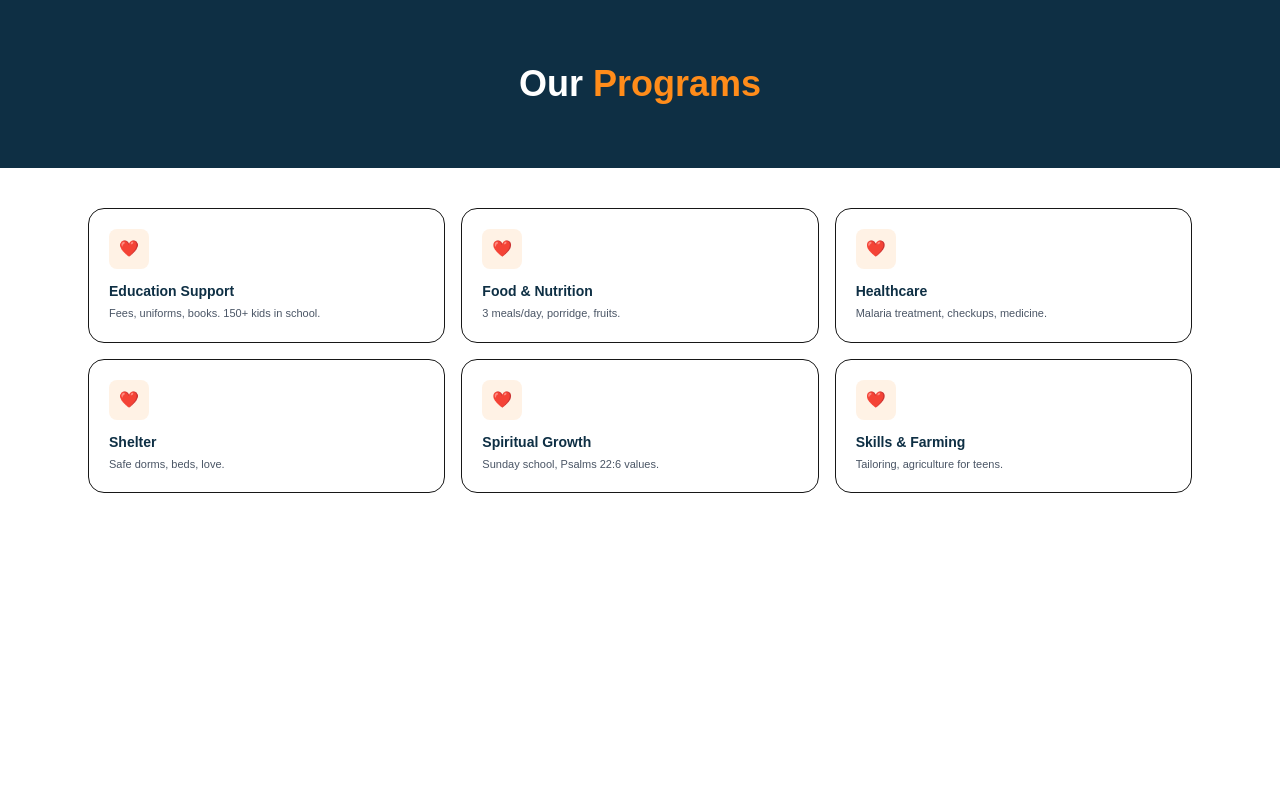
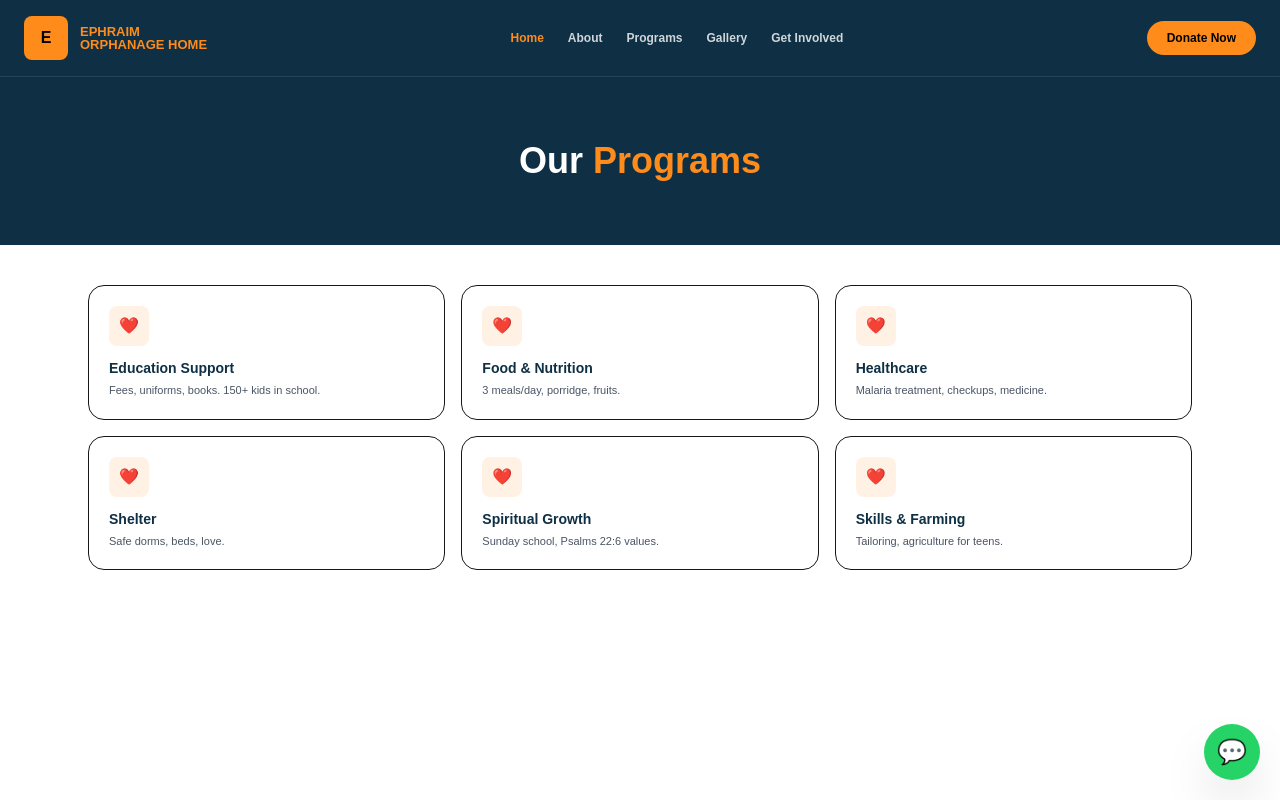
Before and after one commit to xoucho10/ephraim-orphanage, a Next.js app: page /programs in a window 1280 px wide. Shown: the top 800 px of the page. Built offline with nearby package versions, Linux system fonts and the light colour scheme.

Commit message:
Final layout - SEO + Header Footer + WhatsApp float + 47 kids

```diff
--- a/src/app/layout.tsx
+++ b/src/app/layout.tsx
@@ -1,6 +1,9 @@
 import type { Metadata } from "next";
 import { Geist, Geist_Mono } from "next/font/google";
 import "./globals.css";
+import Header from "@/components/Header";
+import Footer from "@/components/Footer";
+import WhatsAppFloat from "@/components/WhatsAppFloat";
 
 const geistSans = Geist({
   variable: "--font-geist-sans",
@@ -13,8 +16,14 @@ const geistMono = Geist_Mono({
 });
 
 export const metadata: Metadata = {
-  title: "Create Next App",
-  description: "Generated by create next app",
+  title: "Ephraim Orphanage Home - Uganda | 47 Children Need You",
+  description: "We care for 47 orphans in Uganda - 30 boys, 17 girls. Donate via MTN MoMo 0752 748110 or GoFundMe. 100% goes to children. Psalms 22:6",
+  keywords: ["orphanage Uganda", "donate orphans Uganda", "Ephraim Orphanage Home", "sponsor child Uganda"],
+  openGraph: {
+    title: "Ephraim Orphanage Home",
+    description: "47 children need food, school, shelter. Your $10 feeds a child for 7 days.",
+    images: ["/hero1.jpg"],
+  },
 };
 
 export default function RootLayout({ children }: LayoutProps<"/">) {
@@ -23,7 +32,12 @@ export default function RootLayout({ children }: LayoutProps<"/">) {
       lang="en"
       className={`${geistSans.variable} ${geistMono.variable} h-full antialiased`}
     >
-      <body className="min-h-full flex flex-col">{children}</body>
+      <body className="min-h-full flex flex-col bg-[#FFF2E5]">
+        <Header />
+        <main className="flex-1">{children}</main>
+        <Footer />
+        <WhatsAppFloat />
+      </body>
     </html>
   );
 }
--- /dev/null
+++ b/src/components/WhatsAppFloat.tsx
@@ -0,0 +1,13 @@
+import Link from 'next/link'
+
+export default function WhatsAppFloat(){
+  return (
+    <Link
+      href="https://wa.me/256752748110?text=Hello%20Ephraim%20I%20saw%20your%20website%20ephraim-orphanage.vercel.app%20I%20want%20to%20help"
+      className="fixed bottom-5 right-5 z-50 bg-[#25D366] text-white w-14 h-14 rounded-full grid place-items-center shadow-2xl hover:scale-110 transition"
+      aria-label="Chat on WhatsApp"
+    >
+      <span className="text-2xl">💬</span>
+    </Link>
+  )
+}
```
